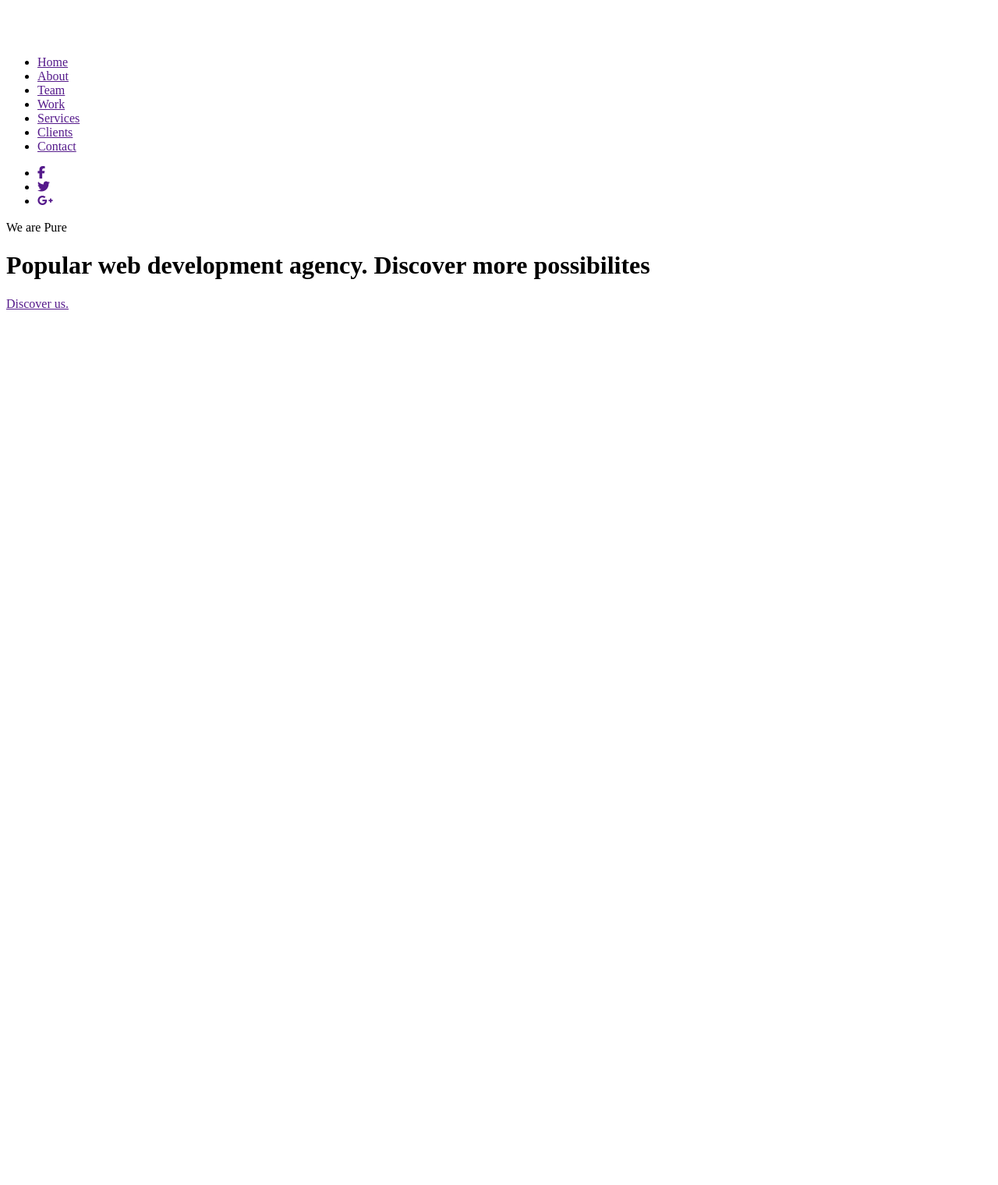
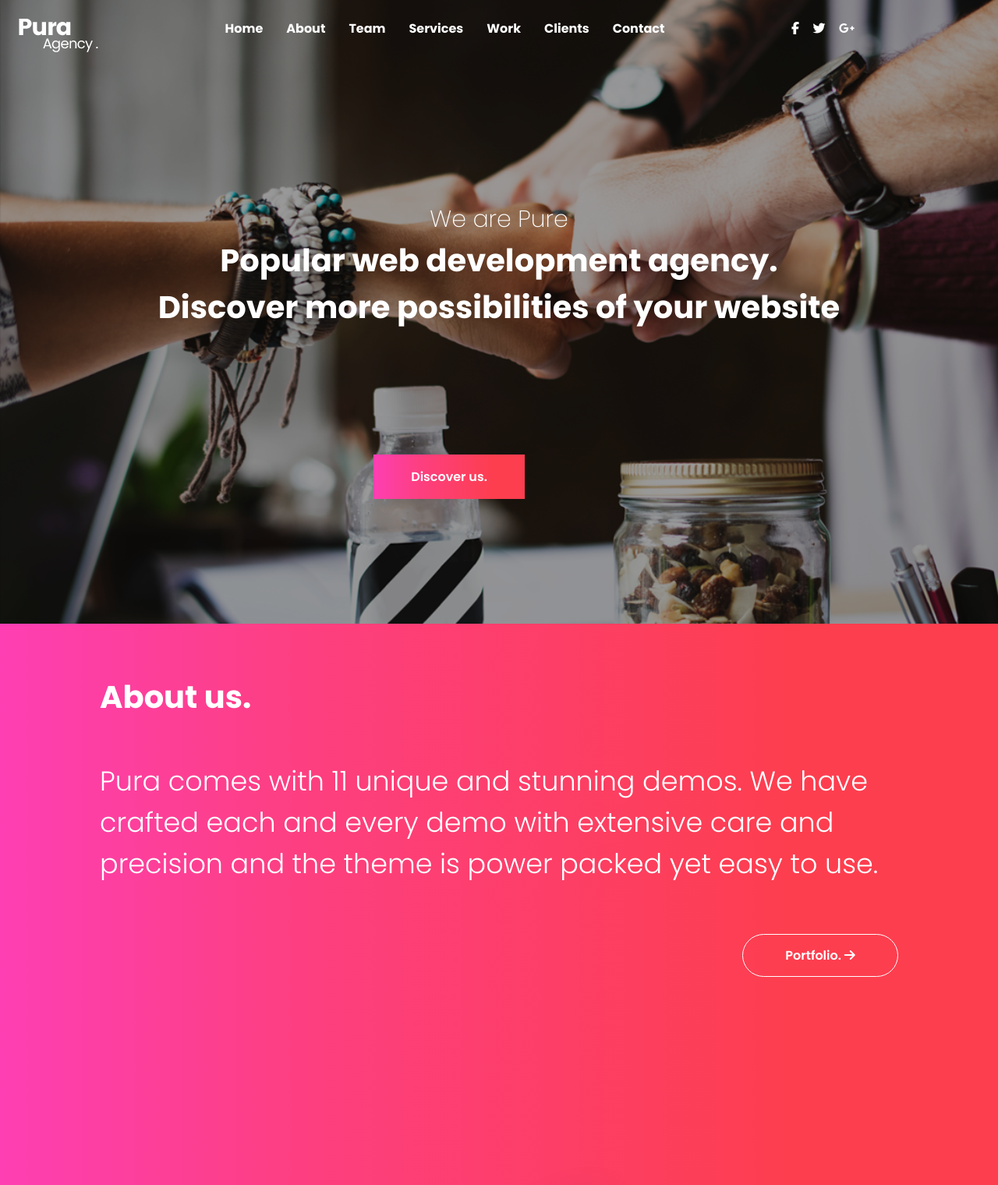
Before and after one commit to Kaowarstail/integration, a plain HTML site: page index.html in a window 1280 px wide. Shown: the top 1520 px of the page at 78% size. Before the commit the page ends 800 px from the top, so only its background shows below. Drawn offline with nearby package versions, Linux system fonts and the light colour scheme; files that its build step writes are made by us from their sources.

Commit message:
start footer + bottom section main + redo header (& about)

```diff
--- a/index.html
+++ b/index.html
@@ -4,32 +4,99 @@
     <meta charset="UTF-8">
     <meta http-equiv="X-UA-Compatible" content="IE=edge">
     <meta name="viewport" content="width=device-width, initial-scale=1.0">
-    <script src="https://kit.fontawesome.com/367cc49286.js" crossorigin="anonymous"></script>
+    <link rel="preconnect" href="https://fonts.googleapis.com">
+    <link rel="preconnect" href="https://fonts.gstatic.com" crossorigin>
+    <link href="https://fonts.googleapis.com/css2?family=Poppins:ital,wght@0,100;0,200;0,300;0,400;0,500;0,600;0,700;0,800;0,900;1,100;1,200;1,300;1,400;1,500;1,600;1,700;1,800;1,900&display=swap" rel="stylesheet">
     <link rel="stylesheet" href="style.css">
+    <script src="https://kit.fontawesome.com/d2bc241dc2.js" crossorigin="anonymous"></script>
     <title>Document</title>
 </head>
 <body>
     <header>
         <nav>
-            <a href=""><img src="img/logo.png" alt="Logo Pura Agency"></a>
+            <a href="#"><img src="img/logo.png" alt="agency"></a>
             <ul>
-                <li><a href="">Home</a></li>
-                <li><a href="">About</a></li>
-                <li><a href="">Team</a></li>
-                <li><a href="">Work</a></li>
-                <li><a href="">Services</a></li>
-                <li><a href="">Clients</a></li>
-                <li><a href="">Contact</a></li>
+                <li><a href="#">Home</a></li>
+                <li><a href="#">About</a></li>
+                <li><a href="#">Team</a></li>
+                <li><a href="#">Services</a></li>
+                <li><a href="#">Work</a></li>
+                <li><a href="#">Clients</a></li>
+                <li><a href="#">Contact</a></li>
             </ul>
-            <ul>
-                <li><a href=""><i class="fab fa-facebook-f"></i></a></li>
-                <li><a href=""><i class="fab fa-twitter"></i></a></li>
-                <li><a href=""><i class="fab fa-google-plus-g"></i></a></li>
-            </ul>
+            <div class="socials">
+                <a href="#"><i class="fab fa-facebook-f"></i></a>
+                <a href="#"><i class="fab fa-twitter"></i></a>
+                <a href="#"><i class="fab fa-google-plus-g"></i></a>
+            </div>
         </nav>
-        <p>We are Pure</p>
-        <h1>Popular web development agency. Discover more possibilites</h1>
-        <div><a href="">Discover us.</a></div>
+        <article class="header-content">
+            <p>We are Pure</p>
+            <div class="hero">
+                <h2>Popular web development agency.</h2>
+                <h2>Discover more possibilities of your website</h2>
+            </div>
+            <button class="button header-button">Discover us.</button>
+        </article>
     </header>
+    <section class="about">
+        <div class="about-content">
+            <h1>About us.</h1>
+            <p>Pura comes with 11 unique and stunning demos. We have crafted each and every demo with extensive care and precision and the theme is power packed yet easy to use.</p>
+            <button class="button about-button">Portfolio. <i class="fas fa-arrow-right"></i></button>
+        </div>
+    </section>
+
+    <main>
+        <section class="bottom">
+            <div class="bottom-title">
+                <h2>More possibilites for your next <span>website.</span></h2>
+                <p class="text-bottom-1">Lorem ipsum dolor sit amet consectetur adipisicing elit. Porro cupiditate debitis earum laudantium amet! Mollitia totam asperiores dolore quia officia!</p>
+                <p class="text-bottom-2">Lorem ipsum dolor sit amet consectetur, adipisicing elit. Sed rerum officiis ad.</p>
+            </div>
+            <div class="bottom-img-over"><img src="img/Elements.png" alt=""></div>
+        </section>
+    </main>
+
+    <footer>
+        <section class="foot-black">
+            <div class="grid-foot-black">
+                <div class="grid-black black-1">
+                    <h2 class="foot">
+                        Suite of features that make Pura one the best agency on <span>2017.</span>
+                    </h2>
+                </div>
+                <div class="grid-black black-2">
+                    <!--img here-->
+                    <h2>Unique layout</h2>
+                    <p>Lorem ipsum dolor sit amet consectetur adipisicing elit. Earum, aliquam? Illum ullam omnis fugiat quasi facilis, officia est, incidunt soluta qui ad numquam? Architecto fuga consequuntur expedita quas libero maiores ipsa aut? Animi, numquam?</p>
+                </div>
+                <div class="grid-black black-3">
+                    <!--img here-->
+                    <h4>New features</h4>
+                    <p>Lorem ipsum dolor sit amet consectetur adipisicing elit. Earum, aliquam? Illum ullam omnis fugiat quasi facilis, officia est, incidunt soluta qui ad numquam? Architecto fuga consequuntur expedita quas libero maiores ipsa aut? Animi, numquam?</p>
+
+                </div>
+                <div class="grid-black black-4">
+                    <p>Lorem ipsum dolor sit amet consectetur adipisicing elit. Quisquam dolor culpa fugiat cumque, odit ex tempore sapiente. Fugiat expedita odio omnis unde iure, ullam voluptas veniam voluptatibus, tenetur, explicabo tempore.</p>
+
+                </div>
+                <div class="grid-black black-5">
+                    <!--img here-->
+                    <h4>Responsive design</h4>
+                    <p>Lorem ipsum dolor sit amet consectetur adipisicing elit. Earum, aliquam? Illum ullam omnis fugiat quasi facilis, officia est, incidunt soluta qui ad numquam? Architecto fuga consequuntur expedita quas libero maiores ipsa aut? Animi, numquam?</p>
+                </div>
+                <div class="grid-black black-6">
+                    <!--img here-->
+                    <h4>And more & more ...</h4>
+                    <p>Lorem ipsum dolor sit amet consectetur adipisicing elit. Earum, aliquam? Illum ullam omnis fugiat quasi facilis, officia est, incidunt soluta qui ad numquam? Architecto fuga consequuntur expedita quas libero maiores ipsa aut? Animi, numquam?</p>
+                </div>
+
+            </div>
+        </section>
+        <section class="foot-white">
+
+        </section>
+    </footer>
 </body>
 </html>
--- a/style.scss
+++ b/style.scss
@@ -0,0 +1,147 @@
+* {
+    padding: 0;
+    margin: 0;
+    box-sizing: border-box;
+    font-family: 'Poppins', sans-serif;
+}
+header {
+    height: 100vh;
+    background-image: url(img/background.png);
+    background-color: rgba(0, 0, 0, 0.4);
+    color: white;
+    background-size: cover;
+    background-blend-mode:overlay;
+    display: grid;
+    grid-template-columns:160px 1fr 160px;
+    grid-template-rows: auto 1fr;
+
+    h2 {
+        font-size: 50px;
+    }
+}
+.socials {
+    display: flex;
+    justify-content: space-between;
+    width: 81px;
+}
+article {
+    grid-column: 2/3;
+    grid-row: 2;
+}
+nav {
+    grid-column: 1/3;
+    padding: 3vh;
+    display: flex;
+    flex-direction: row;
+    justify-content: space-between;
+}
+ul {
+    display: flex;
+    flex-direction: row;
+    list-style: none;
+    gap: 30px;
+}
+a {
+    font-size: 16px;
+    color: white;
+    font-weight: bold;
+    text-decoration: none;
+}
+.header-content {
+    display: flex;
+    flex-direction: column;
+    text-align: center;
+    justify-content: center;
+    align-items: center;
+
+    p {
+        font-weight: 200;
+        font-size: 30px;
+    }
+}
+.hero {
+    margin-bottom: 111px;
+    h2 {
+        font-size: 40px;
+    }
+}
+.button {
+    font-size: 16px;
+    font-weight: 600;
+    color: white;
+    background: none;
+    float: right;
+    margin-right: 10vw;
+    margin-top: 5%;
+
+    &.header-button {
+        border: none;
+        padding: 2vh 6vh;
+        background: linear-gradient(to right, #fd3fb3, #fd3f81 30%, #fd3e4f 79%);
+    }
+    &.about-button {
+        width: 200px;
+        height: 55px;
+        border-radius: 50px;
+        border: 1px solid white;
+    }
+}
+.about {
+    color: white;
+    height: 95vh;
+    background: linear-gradient(to right, #fd3fb3, #fd3f81 30%, #fd3e4f 79%);
+    h1 {
+        font-size: 40px;
+        margin-bottom: 4%;
+        padding-left: 10%;
+        padding-top: 5%;
+    }
+    p {
+        font-weight: 300;
+        font-size: 35px;
+        padding-left: 10%;
+        padding-right: 10%;
+    }
+}
+
+.foot-black {
+    background-color: rgb(39, 39, 39);
+    color: white;
+    padding-top: 20vh;
+}
+
+.grid-foot-black {
+    display: grid;
+    grid-template-columns: 1fr 1fr 1fr;
+    grid-template-rows: 1fr 1fr;
+    column-gap: 5vw;
+    row-gap: 5vh;
+    padding-left: 5vw;
+    padding-right: 5vw;
+}
+
+.foot-white {
+    background-color: white;
+}
+
+.bottom {
+    display: flex;
+    height: 111vh;
+    justify-content: center;
+    align-items: center;
+    h2 {
+        span {
+            color: #fd3e4f;
+        }
+    }
+    p {
+        color: grey;
+    }
+    margin-left: 5vw;
+    .text-bottom-1 {
+        margin-top: 4vh;
+    }
+    .text-bottom-2 {
+        margin-top: 2vh;
+    }
+}
```
Also changed, not shown: img/Elements.png (added), img/logo-couleur.png (added).
